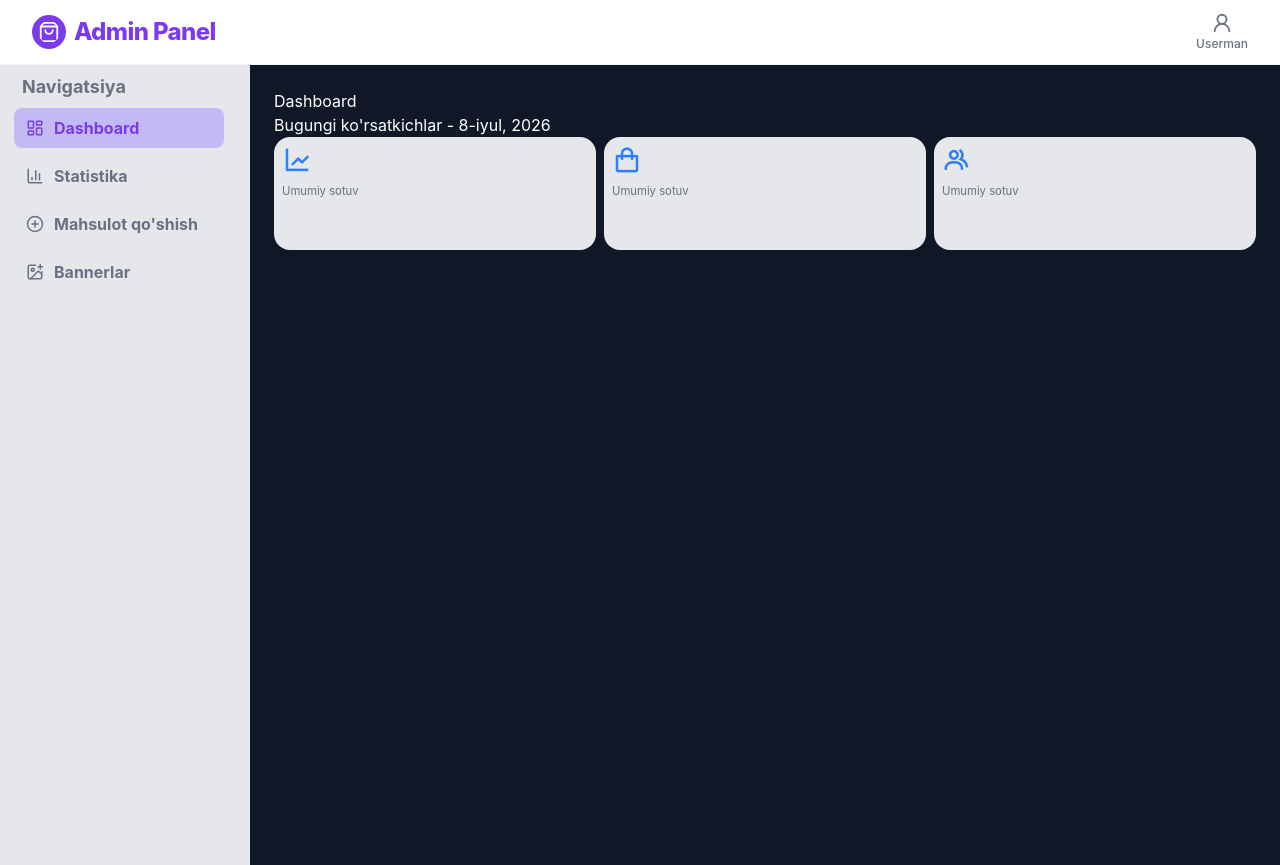
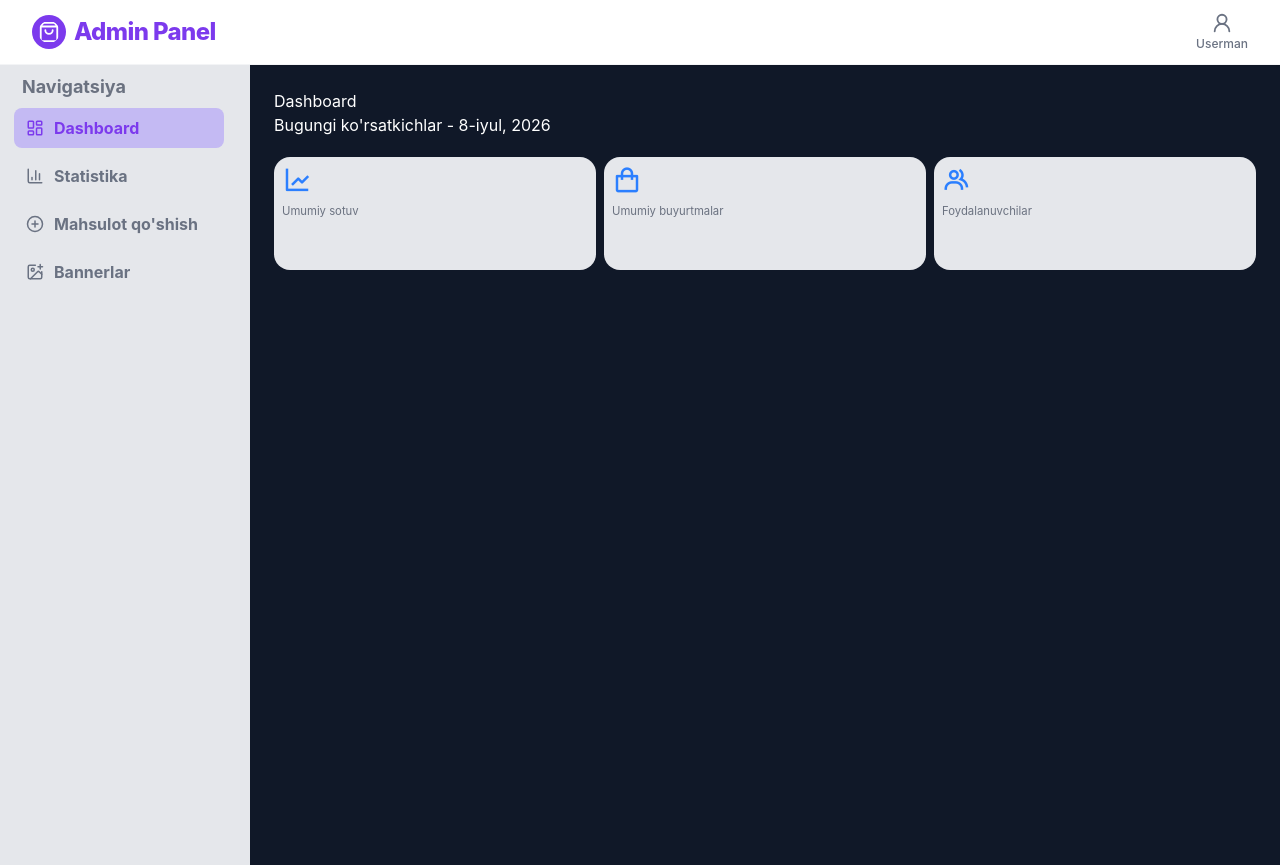
Before and after one commit to sherxonbek/imtihon, a React (Vite) app: page /admin in a window 1280 px wide. Built offline with nearby package versions, Linux system fonts and the light colour scheme.

Commit message:
iconlar yozuvi to'g'irlandi

```diff
--- a/src/admin/pages/Dashboard.jsx
+++ b/src/admin/pages/Dashboard.jsx
@@ -23,7 +23,7 @@ function Dashboard() {
     <div>
       <h1>Dashboard</h1>
       <span>Bugungi ko'rsatkichlar - {today}</span>
-      <div className="flex gap-2 mt-">
+      <div className="flex gap-2 mt-5">
         <div className="w-1/3 h-[112.6px] bg-gray-200 rounded-2xl">
           <i className="bx bx-line-chart text-blue-500 text-3xl m-2"></i>
           <span className="text-[#6B7280] flex text-[11.3px] mx-2">
@@ -34,14 +34,14 @@ function Dashboard() {
         <div className="w-1/3 h-[112.6px] bg-gray-200 rounded-2xl">
           <i className="bx bx-shopping-bag text-blue-500 text-3xl m-2"></i>
           <span className="text-[#6B7280] flex text-[11.3px] mx-2">
-            Umumiy sotuv
+            Umumiy buyurtmalar
           </span>
           <h2></h2>
         </div>
         <div className="w-1/3 h-[112.6px] bg-gray-200 rounded-2xl">
           <i className="bx bx-group text-blue-500 text-3xl m-2"></i>
           <span className="text-[#6B7280] flex text-[11.3px] mx-2">
-            Umumiy sotuv
+            Foydalanuvchilar
           </span>
           <h2></h2>
         </div>
```
